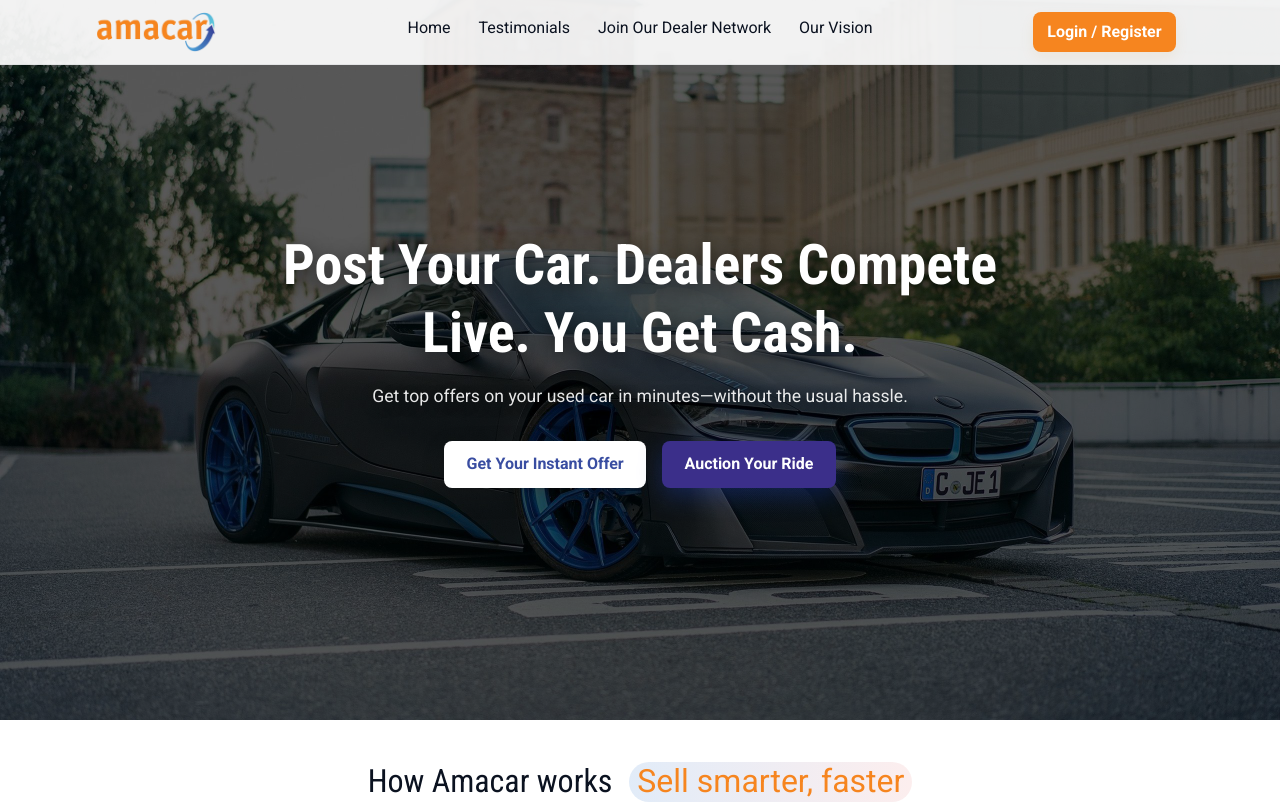
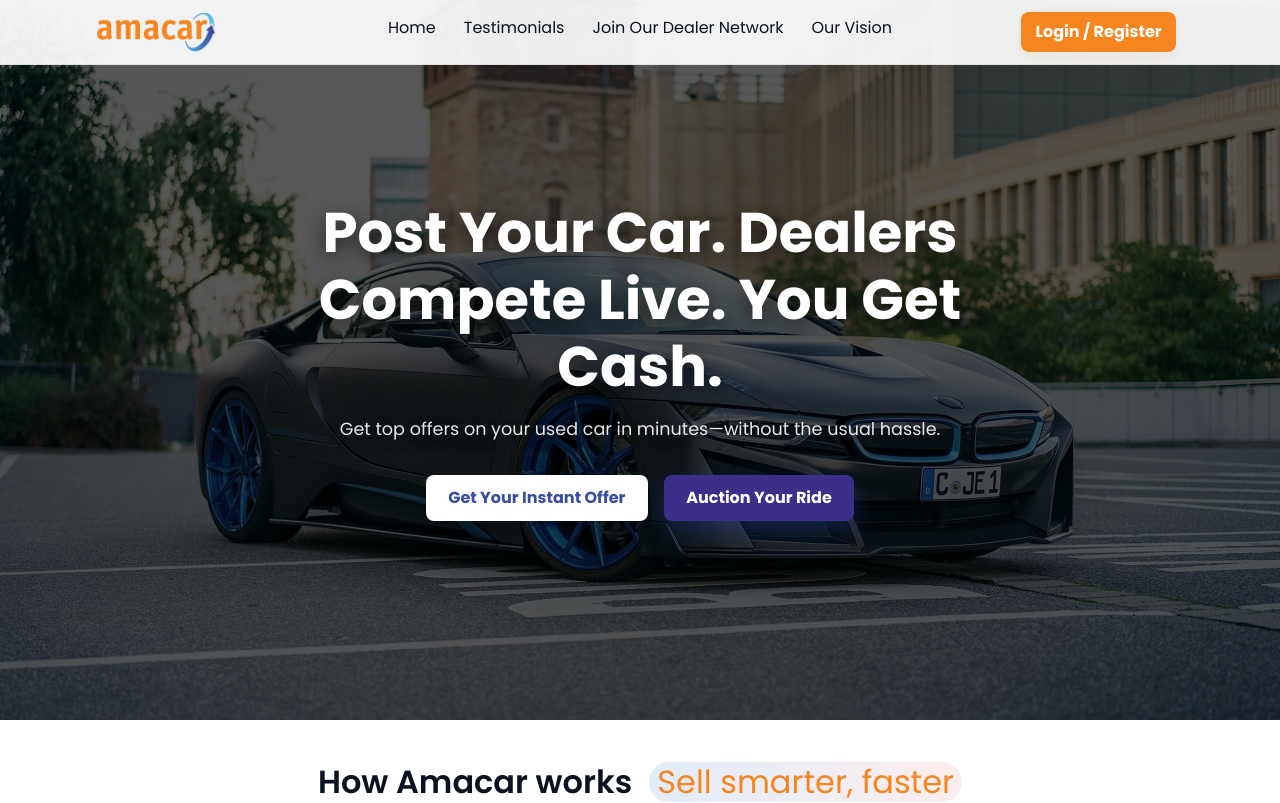
Before and after one commit to Ritesh-netzoptimize/amacar-revamped, a React (Vite) app: page / in a window 1280 px wide. Shown: the top 803 px of the page. Built offline with nearby package versions, Linux system fonts and the light colour scheme.

Commit message:
changed font

```diff
--- a/index.html
+++ b/index.html
@@ -5,7 +5,8 @@
     <link rel="icon" type="image/svg+xml" href="/vite.svg" />
     <meta name="viewport" content="width=device-width, initial-scale=1.0" />
     <title>Vite + React</title>
-    <link href="https://fonts.googleapis.com/css2?family=Roboto:wght@400;500;700&family=Roboto+Condensed:wght@400;700&display=swap" rel="stylesheet">
+    <link href="https://fonts.googleapis.com/css2?family=Poppins:wght@400;500;600;700&display=swap" rel="stylesheet">
+
   </head>
   <body>
     <div id="root"></div>
--- a/src/App.css
+++ b/src/App.css
@@ -1,16 +1,18 @@
 /* Default font for whole site */
 body {
-  font-family: 'Roboto', sans-serif;
+  font-family: 'Poppins', sans-serif;
   margin: 0;
   padding: 0;
 }
 
-/* Headings use Roboto Condensed */
+/* Headings use Poppins SemiBold/Bold look */
 h1, h2, h3, h4, h5, h6 {
-  font-family: 'Roboto Condensed', sans-serif;
+  font-family: 'Poppins', sans-serif;
+  font-weight: 600; /* adjust to 500, 600, or 700 as per your design */
 }
 
 /* Content text (paragraphs, lists, links, spans, etc.) */
 p, span, li, a, blockquote {
-  font-family: 'Roboto', sans-serif;
+  font-family: 'Poppins', sans-serif;
+  font-weight: 400;
 }
```
